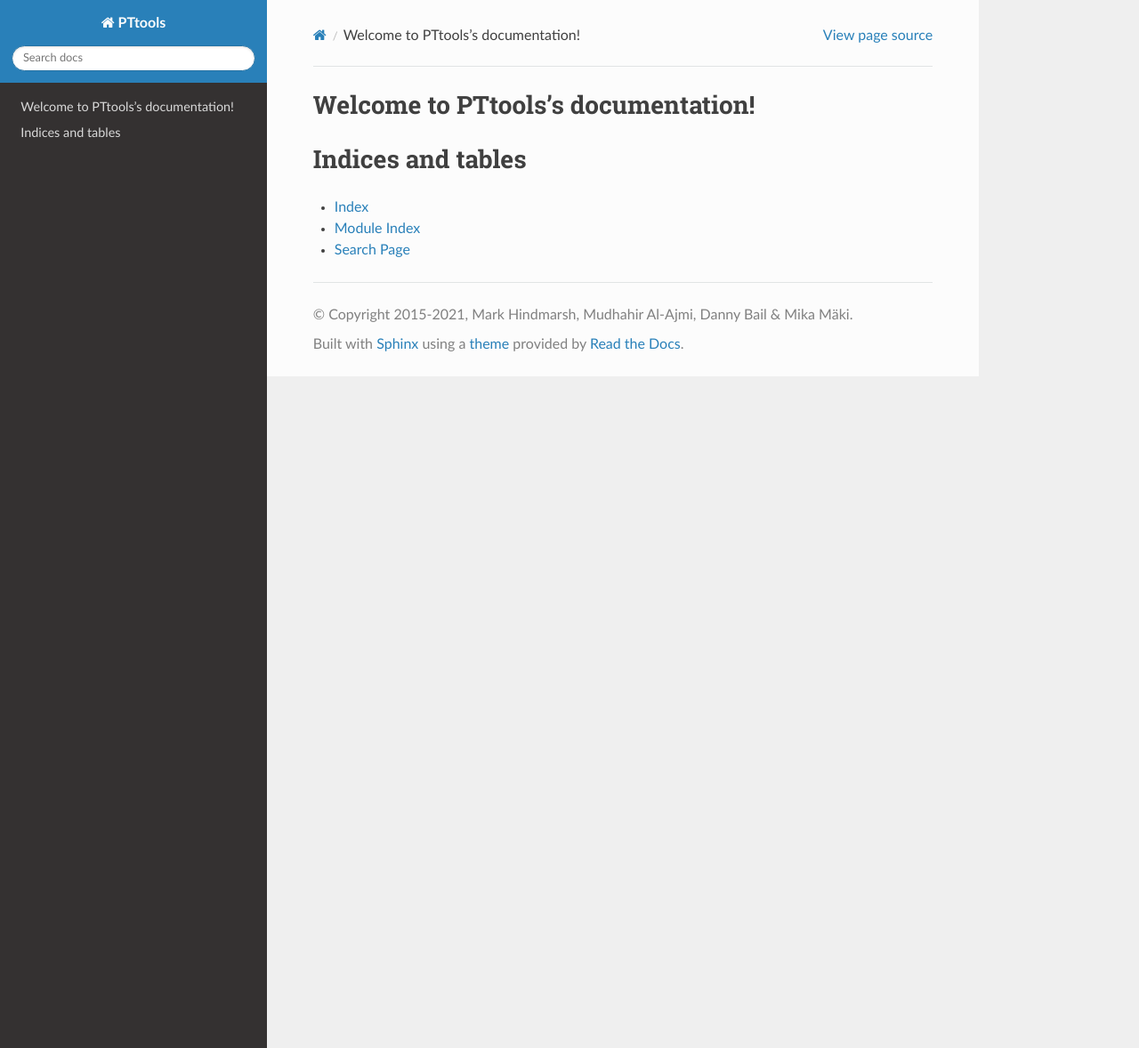
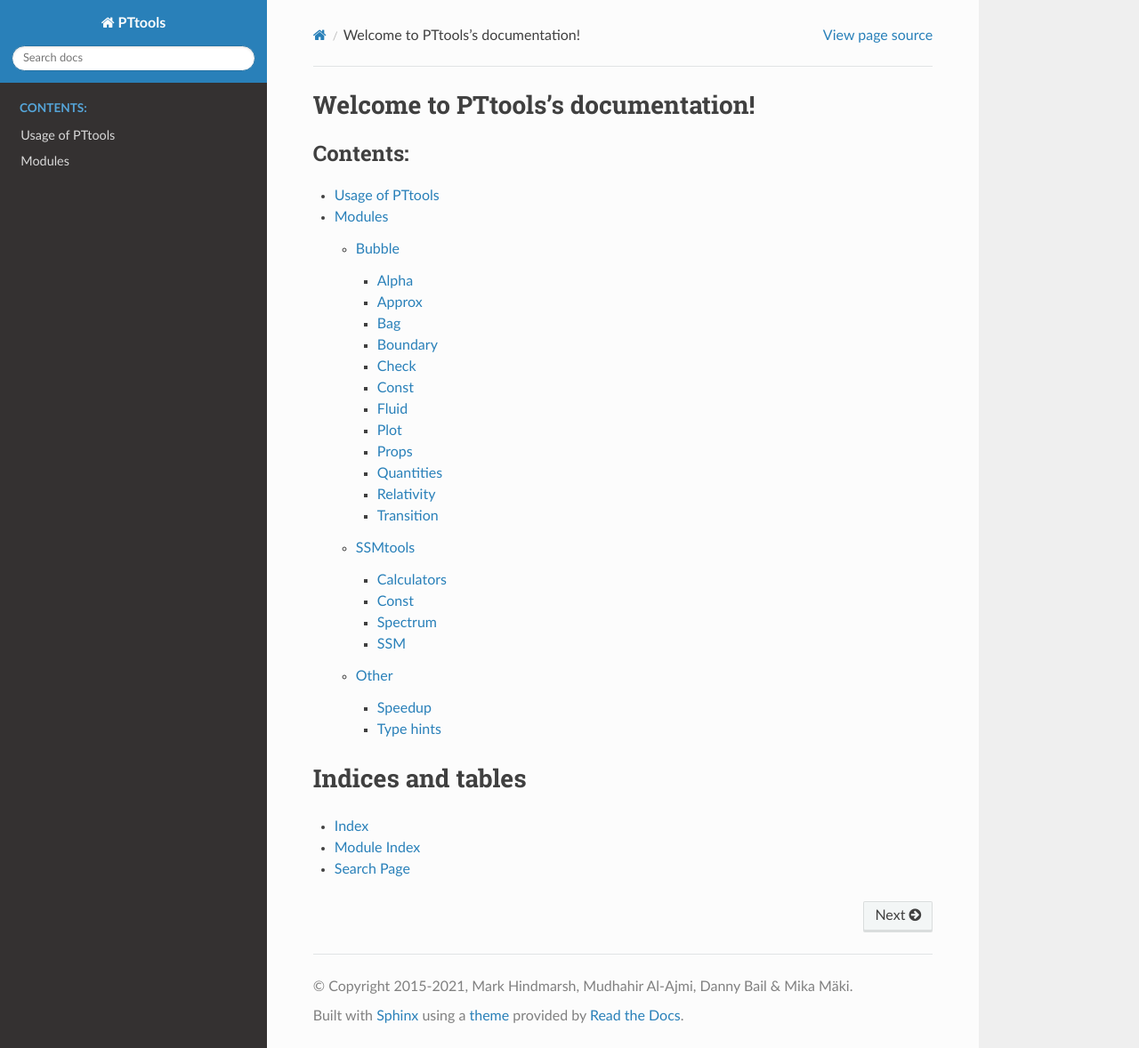
Before and after one commit to CFT-HY/pttools, a Sphinx documentation site: the page built from docs/index.rst, in a window 1280 px wide and 1178 px high. Shown: the whole window at 89% size. Built offline with Sphinx 7.4.7 and the Read the Docs theme 2.0.0, drawn with Linux system fonts in a browser that asks for light colours.

Commit message:
Add autogenerated docs

```diff
--- a/docs/index.rst
+++ b/docs/index.rst
@@ -7,8 +7,10 @@ Welcome to PTtools's documentation!
 ===================================
 
 .. toctree::
-   :maxdepth: 2
    :caption: Contents:
+
+   usage
+   modules/index
 
 
 
--- /dev/null
+++ b/docs/modules/bubble.rst
@@ -0,0 +1,64 @@
+Bubble
+======
+.. automodule:: pttools.bubble
+  :members:
+
+Alpha
+-----
+.. automodule:: pttools.bubble.alpha
+  :members:
+
+Approx
+------
+.. automodule:: pttools.bubble.approx
+  :members:
+
+Bag
+---
+.. automodule:: pttools.bubble.bag
+  :members:
+
+Boundary
+--------
+.. automodule:: pttools.bubble.boundary
+  :members:
+
+Check
+-----
+.. automodule:: pttools.bubble.check
+  :members:
+
+Const
+-----
+.. automodule:: pttools.bubble.const
+  :members:
+
+Fluid
+-----
+.. automodule:: pttools.bubble.fluid
+  :members:
+
+Plot
+----
+.. automodule:: pttools.bubble.plot
+  :members:
+
+Props
+-----
+.. automodule:: pttools.bubble.props
+  :members:
+
+Quantities
+----------
+.. automodule:: pttools.bubble.quantities
+  :members:
+
+Relativity
+----------
+.. automodule:: pttools.bubble.relativity
+  :members:
+
+Transition
+----------
+.. automodule:: pttools.bubble.transition
+  :members:
--- /dev/null
+++ b/docs/modules/index.rst
@@ -0,0 +1,7 @@
+Modules
+#######
+
+.. toctree::
+   bubble
+   ssmtools
+   misc
--- /dev/null
+++ b/docs/modules/misc.rst
@@ -0,0 +1,12 @@
+Other
+#####
+
+Speedup
+-------
+.. automodule:: pttools.speedup
+  :members:
+
+Type hints
+----------
+.. automodule:: pttools.type_hints
+  :members:
--- /dev/null
+++ b/docs/usage.rst
@@ -0,0 +1,2 @@
+Usage of PTtools
+==================
```
Also changed, not shown: docs/modules/ssmtools.rst (added, +25 -0 lines).
